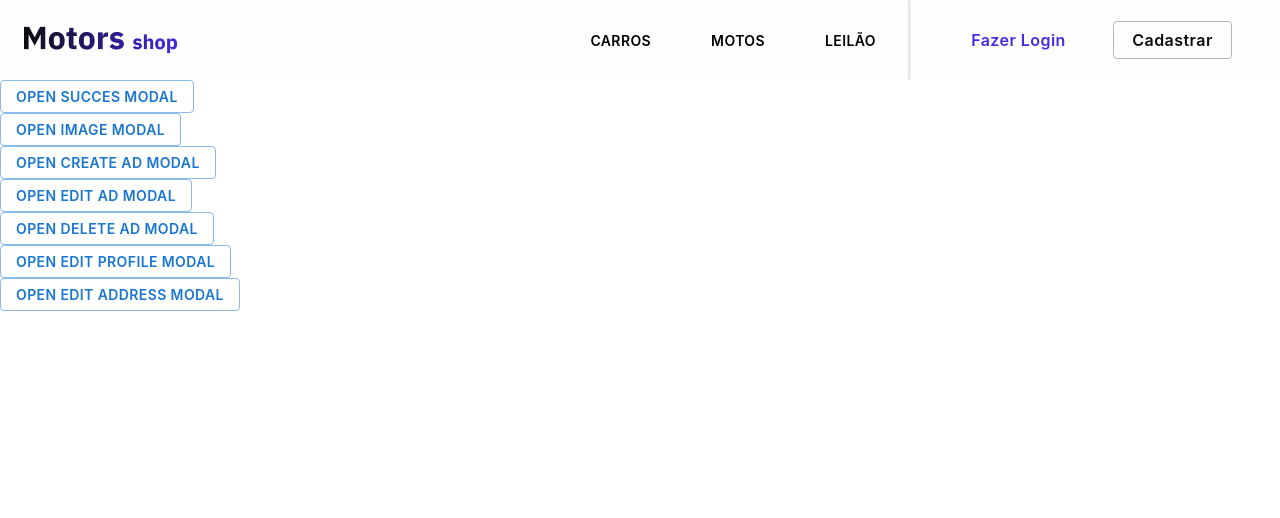
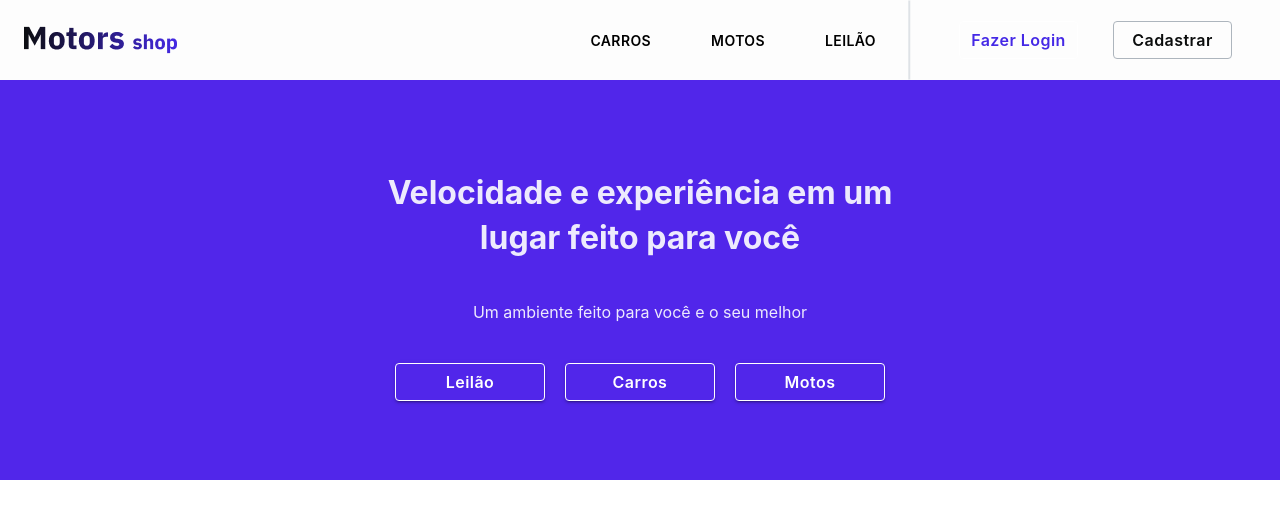
Before and after one commit to caiogiffoni/auto-empire-web, a React (Create React App) app in the folder client/: page / in a window 1280 px wide. Shown: the top 518 px of the page. Built offline with nearby package versions, Linux system fonts and the light colour scheme; the HTML template or start-up script is replaced by a standard one.

Commit message:
feat: banner homepage

```diff
--- a/client/src/App.tsx
+++ b/client/src/App.tsx
@@ -1,25 +1,11 @@
-import ModalDeleteAd from "./components/modais/modal delete ad";
-import ModalImage from "./components/modais/modal image";
-import ModalSuccess from "./components/modais/modal succes"
-import ModalCreateAd from "./components/modais/modal create ad";
-import ModalEditAd from "./components/modais/modal edit ad";
-import ModalEditProfile from "./components/modais/modal edit profile";
-import ModalEditAddress from "./components/modais/modal edit address";
-import { Pages } from "./pages";
 import GlobalStyle from "./styles";
+import { Home } from "./pages/Home";
 
 function App() {
   return (
     <div className="App">
       <GlobalStyle/>
-      <Pages />
-      <ModalSuccess/>
-      <ModalImage/>
-      <ModalCreateAd/>
-      <ModalEditAd/>
-      <ModalDeleteAd/>
-      <ModalEditProfile/>
-      <ModalEditAddress/>
+      <Home/>
     </div>
   );
 }
--- /dev/null
+++ b/client/src/pages/Home/index.tsx
@@ -0,0 +1,18 @@
+import { ButtonStyle } from "../../components/button";
+import RegisterHeader from "../../components/registerHeader";
+import { Banner, DivButtons } from "./styles";
+
+export const Home = () => {
+  return <>
+    <RegisterHeader/>
+    <Banner>
+        <h1>Velocidade e experiência em um lugar feito para você</h1>
+        <p>Um ambiente feito para você e o seu melhor</p>
+        <DivButtons>
+            <ButtonStyle>Leilão</ButtonStyle>
+            <ButtonStyle>Carros</ButtonStyle>
+            <ButtonStyle>Motos</ButtonStyle>
+        </DivButtons>
+    </Banner>
+  </>
+};
--- /dev/null
+++ b/client/src/pages/Home/styles.js
@@ -0,0 +1,49 @@
+import styled from 'styled-components'
+
+export const Banner = styled.div`
+    background: var(--brand2);
+    display: flex;
+    flex-direction: column;
+    justify-content: center;
+    align-items: center;
+    height: 400px;
+    color: var(--brand4);
+
+
+    h1, p {
+        font-family: var(--itens-font);
+        max-width: 550px;
+        text-align: center;
+    }
+
+    h1 {
+        line-height: 45px;
+    }
+`
+export const DivButtons = styled.div`
+    display: flex;
+    flex-direction: column;
+    align-items: center;
+    margin-top: 20px;
+    width: 100%;
+
+    button {
+        width: 90%;
+        border: 1px solid white;
+        background: transparent;
+        margin-bottom: 10px;
+    }
+
+    @media screen and (min-width: 550px) {
+        flex-direction: row;
+        justify-content: center;
+
+        button {
+            width: 150px;
+        }
+
+        button + button {
+            margin-left: 20px;
+        }
+    }
+`
```
